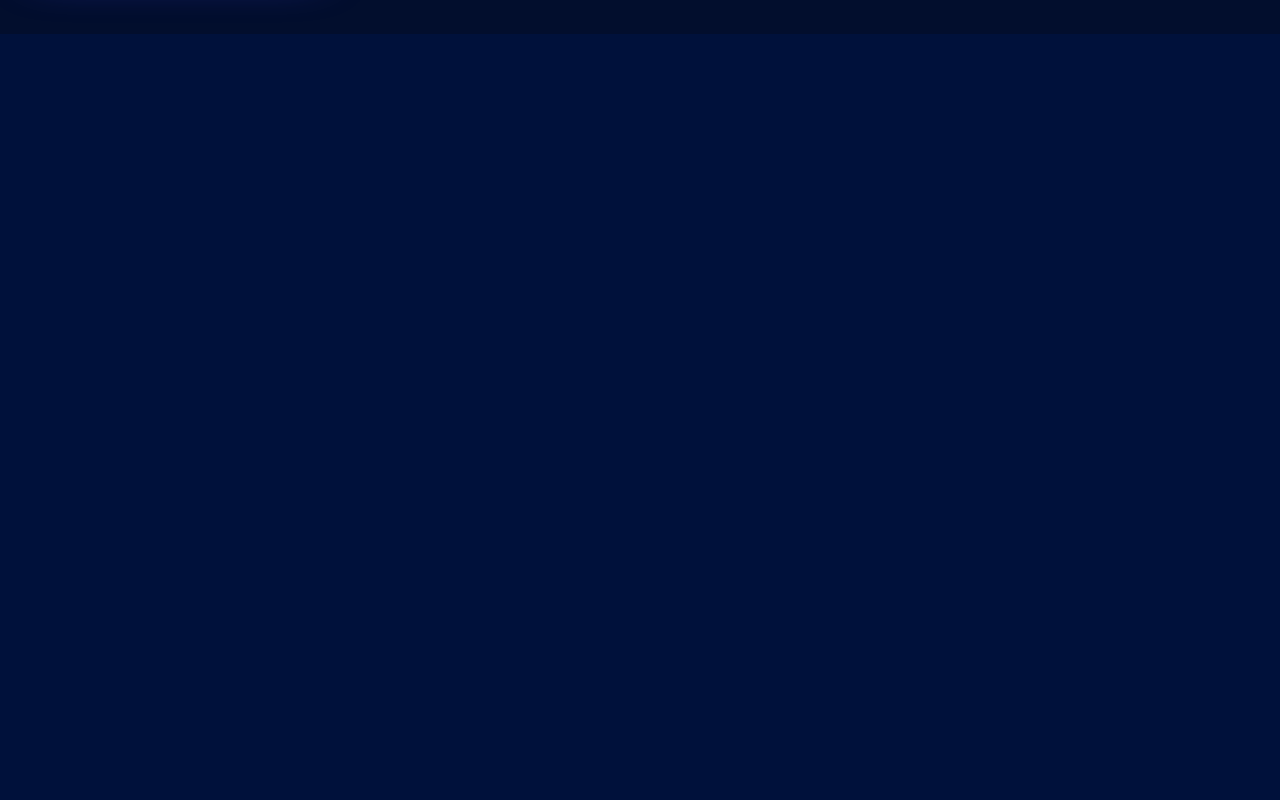
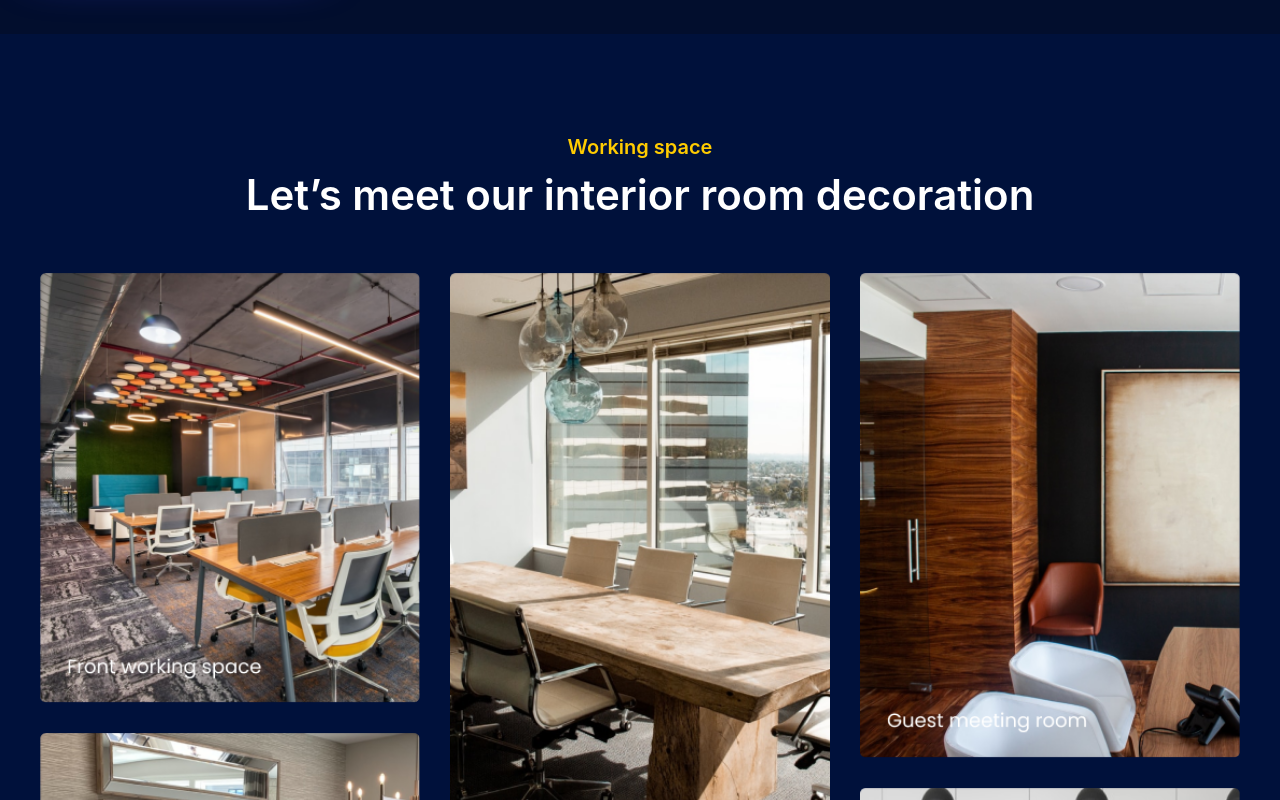
Before and after one commit to ecpieritz/creative-agency, a React (Create React App) app: page / in a window 1280 px wide. Shown: the part 3720-4520 px from the top of the page. Before the commit the page ends 3754 px from the top, so only its background shows below. Built offline with nearby package versions, Linux system fonts and the light colour scheme; the HTML template or start-up script is replaced by a standard one.

Commit message:
Added Working Space

```diff
--- a/src/App.js
+++ b/src/App.js
@@ -1,9 +1,10 @@
+import './scss/main.scss'
 import Navbar from './components/Navbar';
 import Banner from './components/Banner';
-import './scss/main.scss'
 import Services from './components/Services';
 import Documentation from './components/Documentation';
 import Satisfaction from './components/Satisfaction';
+import WorkingSpace from './components/WorkingSpace';
 
 function App() {
   return (
@@ -14,6 +15,7 @@ function App() {
         <Services />
         <Documentation />
         <Satisfaction />
+        <WorkingSpace />
       </main>
     </>
   );
--- /dev/null
+++ b/src/components/WorkingSpace/index.js
@@ -0,0 +1,38 @@
+import React from 'react'
+import Titles from '../Titles'
+
+import img01 from '../../assets/img/ca-working-space__01.png'
+import img02 from '../../assets/img/ca-working-space__02.png'
+import img03 from '../../assets/img/ca-working-space__03.png'
+import img04 from '../../assets/img/ca-working-space__04.png'
+import img05 from '../../assets/img/ca-working-space__05.png'
+import img06 from '../../assets/img/ca-working-space__06.png'
+
+const WorkingSpace = () => {
+  return (
+    <section className='ca-working section' id='ca-working'>
+      <div className='container-fluid'>
+        <Titles subtitle='Working space' title="Let’s meet our interior room decoration" />
+
+        <div className='row'>
+          <div className='col-lg-4'>
+              <img src={img01} alt="" />
+              <img src={img02} alt="" />
+          </div>
+          <div className='col-lg-4'>
+              <img src={img03} alt="" />
+              <img src={img04} alt="" />
+          </div>
+          <div className='col-lg-4'>
+              <img src={img05} alt="" />
+              <img src={img06} alt="" />
+          </div>
+
+
+        </div>
+      </div>
+    </section>
+  )
+}
+
+export default WorkingSpace
--- /dev/null
+++ b/src/scss/layout/_working.scss
@@ -0,0 +1,11 @@
+.ca-working {
+  .row{
+    margin: 50px auto;
+    .col-lg-4 {
+      img {
+        margin: 0 auto 30px;
+        width: 100%;
+      }
+    }
+  }
+}
--- a/src/scss/main.scss
+++ b/src/scss/main.scss
@@ -8,6 +8,7 @@
 @import './layout/services';
 @import './layout/documentation';
 @import './layout/satisfaction';
+@import './layout/working';
 
 @import './components/buttons';
 @import './components/card';
```
